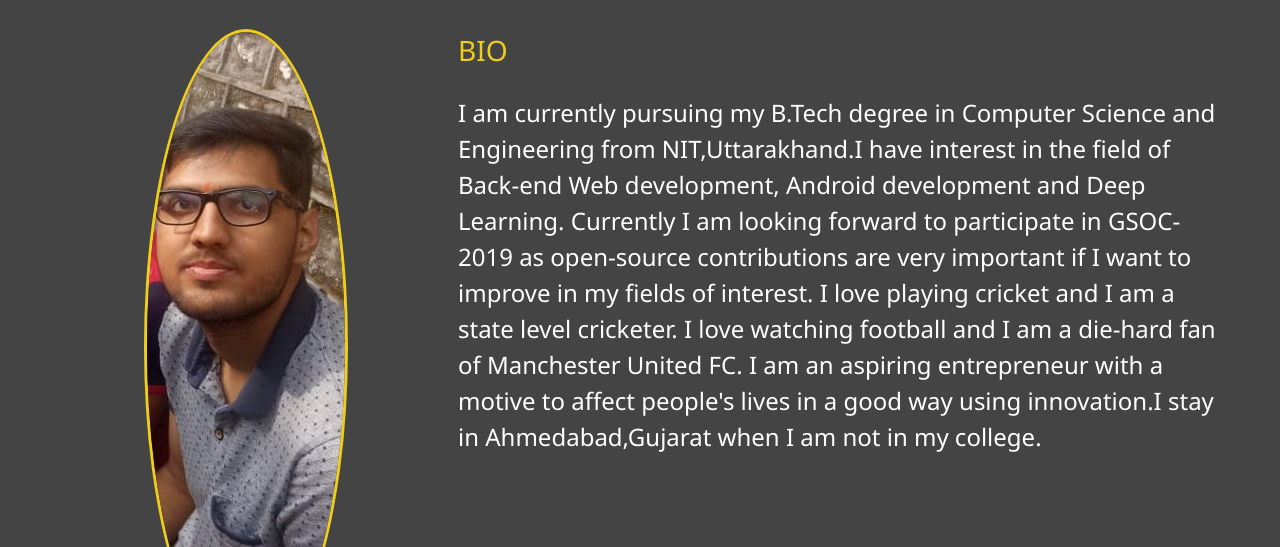
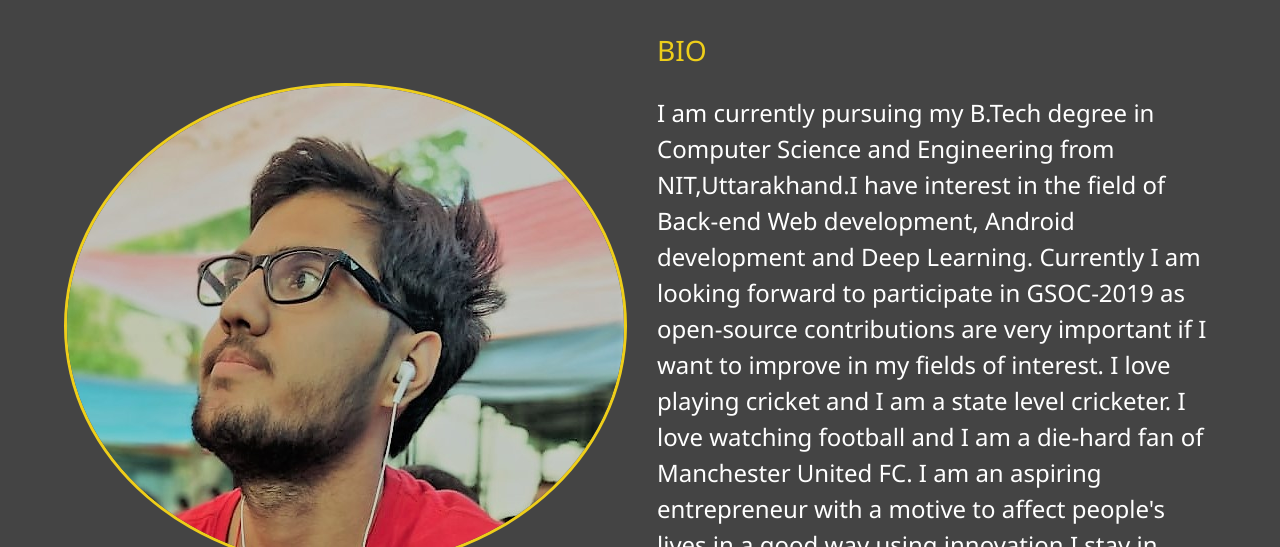
Before and after one commit to ho-dor/ho-dor.github.io, a website: page about.html in a window 1280 px wide. Shown: the part 253-800 px from the top of the page. Drawn offline with Linux system fonts and the light colour scheme.

Commit message:
Image Changed

```diff
--- a/about.html
+++ b/about.html
@@ -58,7 +58,7 @@
       Let me tell you a few things...
     </h2>
     <div class="about-info">
-      <img src="img/portfolio1.jpg" alt="John Doe" class="bio-image">
+      <img src="img/real.jpg" alt="John Doe" class="bio-image">
 
       <div class="bio">
         <h3 class="text-secondary">BIO</h3>
```
